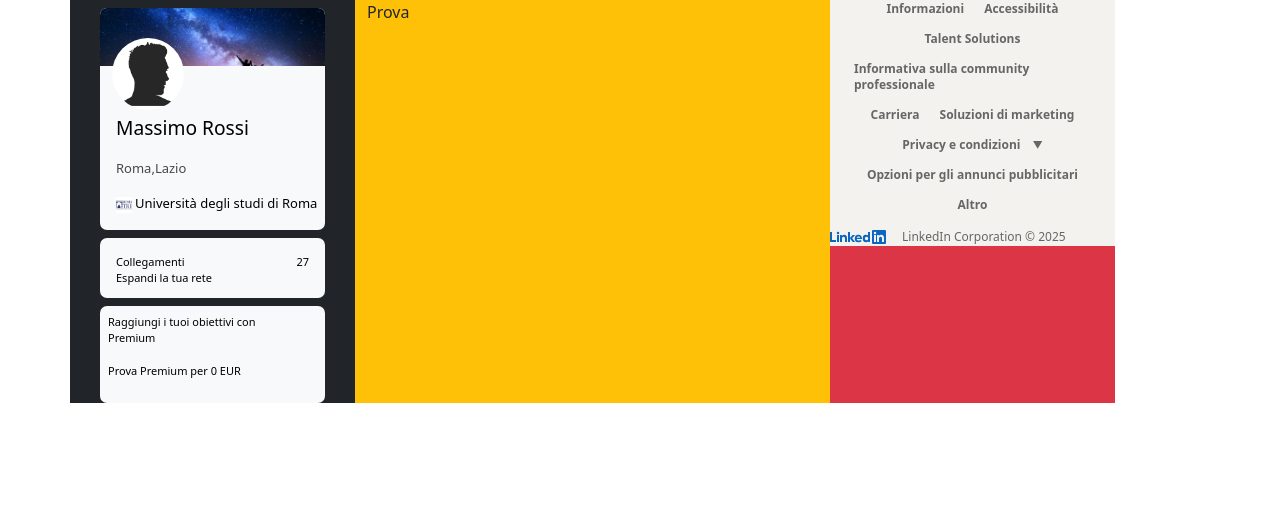
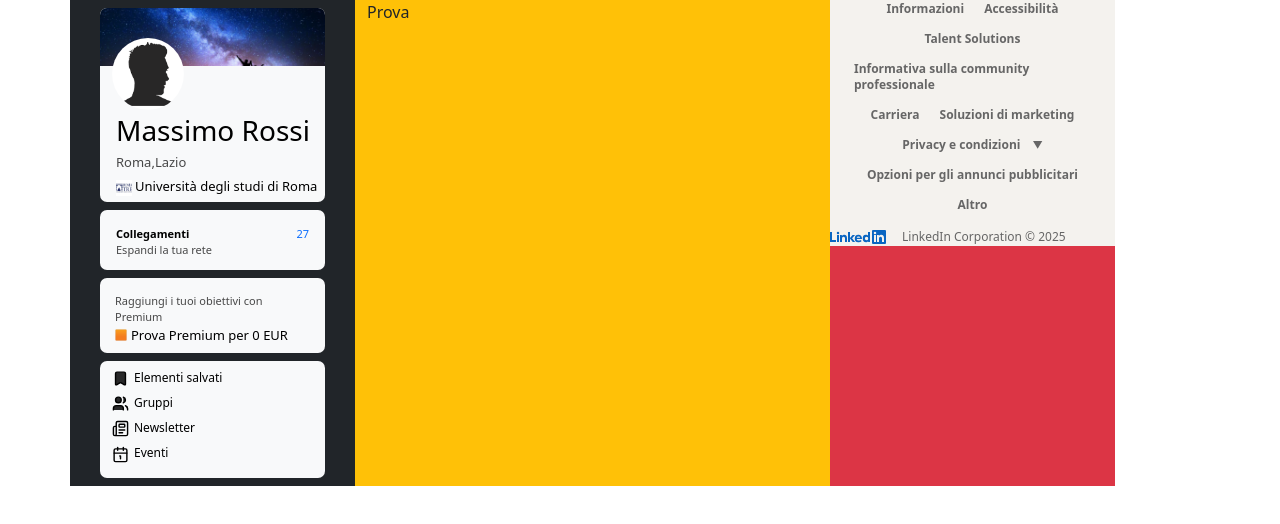
Before and after one commit to manuelpichiri/buildWeek4, a React (Vite) app in the folder buildweek4/: page / in a window 1280 px wide. Shown: the top 524 px of the page. Built offline with nearby package versions, Linux system fonts and the light colour scheme.

Commit message:
ending leftCol

```diff
--- a/buildweek4/src/components/LeftColAccount/LeftColAccout.jsx
+++ b/buildweek4/src/components/LeftColAccount/LeftColAccout.jsx
@@ -1,4 +1,5 @@
 import "./style.css";
+import { Bookmark, Users, Calendar1, Newspaper } from "lucide-react";
 
 // PICCOLA PARENTESI TUTTI GLI ANCHOR [A] SARANNO POI SOSTITUITI DAI LINK DI REACT UTILIZZATI PER LE ROOT.
 const LefColAccount = () => {
@@ -6,7 +7,7 @@
     <>
       <div className="bg-light mt-2 mb-2 border-general-div ">
         <div className="w-100 div-img-custom border-div">
-          <a>
+          <a href="#">
             <img
               className="w-100 h-100 img-custom border-div"
               src="../../../public/assets/Consigli-su-come-fare-foto-allo-spazio-qn85thdixup7eg60zpvmmsiqoe3gtbq4m60dospmi8.jpg"
@@ -14,7 +15,7 @@
           </a>
         </div>
         <div className="div-account-img">
-          <a>
+          <a href="#">
             <img
               className="account-img"
               src="../../../public/assets/images.png"
@@ -22,18 +23,19 @@
           </a>
         </div>
         <div className="mt-5 ms-3 d-flex flex-column ">
-          <a className="link-custom">
-            <p className="paragraph-custom">Massimo Rossi</p>{" "}
+          <a className="link-custom" href="#">
+            <h3 className="m-0">Massimo Rossi</h3>
+
             {/* ⬆️il nome dell' account loggato va riportato qui  */}
           </a>
-          <a href="" className="link-custom">
-            <p className="paragraph-custom-city">
+          <a href="#" className="link-custom">
+            <p className="paragraph-custom-city m-0">
               <span className="span-custom">Roma,Lazio</span>
             </p>
             {/* ⬆️ il nome della città relativa al profilo loggato va riportato qui  */}
           </a>
-          <a href="" className="link-custom">
-            <p className="paragraph-custom-study">
+          <a href="#" className="link-custom">
+            <p className="paragraph-custom-study m-0">
               <img
                 className="custom-img-study"
                 src="../../../public/assets/UniRoma3.jpg"
@@ -46,31 +48,66 @@
       </div>
       <div className="bg-light border-general-div mb-2 div-link-connect ">
         <a className="link-connect ">
-          <p>
-            Collegamenti
+          <p className="line">
+            <span className="bolder">Collegamenti</span>
             <br />
-            <span>Espandi la tua rete</span>
+            <span className="span-custom">Espandi la tua rete</span>
           </p>
-          <p>
+          <p className="line text-primary">
             27{" "}
             {/* ⬆️ qui vanno inserito il numero di collegamenti [amici] corrispondenti al profilo */}
           </p>
         </a>
       </div>
 
-      <div className="d-flex flex-column bg-light border-general-div p-2">
-        <a className="link-connect flex-column ">
-          <p>
+      <div className="d-flex flex-column bg-light border-general-div premium-div mb-2">
+        <a className="link-connect flex-column  ">
+          <p className="span-custom m-0">
             {" "}
             Raggiungi i tuoi obiettivi con <br />
             Premium
           </p>
+          <div className="d-flex align-items-center">
+            <p className="paragraph-custom-study icon-p-premium m-0 ">
+              <img
+                className="premium-img"
+                src="../../../public/assets/premium.png"
+              />
+              Prova Premium per 0 EUR
+            </p>
+          </div>
+        </a>
+      </div>
 
-          <p>
-            <img />
-            Prova Premium per 0 EUR
-          </p>
-        </a>
+      <div className="bg-light border-general-div p-2 mb-2 ">
+        <div>
+          <ul className="list-of-element p-0 ms-1">
+            <li className="line">
+              <a href="#">
+                <Bookmark fill="#000000d6" size={17} className="icon-list" />
+                Elementi salvati
+              </a>
+            </li>
+            <li className="line">
+              <a href="#">
+                <Users fill="#000000d6" size={17} className="icon-list" />
+                Gruppi
+              </a>
+            </li>
+            <li className="line">
+              <a href="#">
+                <Newspaper size={17} className="icon-list" />
+                Newsletter
+              </a>
+            </li>
+            <li className="line">
+              <a href="#">
+                <Calendar1 size={17} className="icon-list " />
+                Eventi
+              </a>
+            </li>
+          </ul>
+        </div>
       </div>
     </>
   );
--- a/buildweek4/src/components/LeftColAccount/style.css
+++ b/buildweek4/src/components/LeftColAccount/style.css
@@ -74,4 +74,47 @@
 
 .premium-div {
   height: 75px;
+  padding: 15px;
 }
+
+.premium-img {
+  width: 12px;
+  height: 12px;
+  margin-right: 4px;
+}
+
+.icon-p-premium {
+  display: flex;
+  align-items: center;
+}
+
+.list-of-element,
+.li,
+a {
+  text-align: start;
+  list-style-type: none;
+  margin-bottom: 5px;
+  font-size: 12px;
+  text-decoration: none;
+  color: black;
+}
+
+.icon-list {
+  margin-right: 5px;
+}
+
+.line {
+  margin-bottom: 7px;
+}
+
+.line:hover {
+  text-decoration: underline;
+}
+
+.bolder {
+  font-weight: 600;
+}
+
+.icon-p-premium:hover {
+  color: cornflowerblue;
+}
```
Also changed, not shown: buildweek4/public/assets/premium.png (added).
